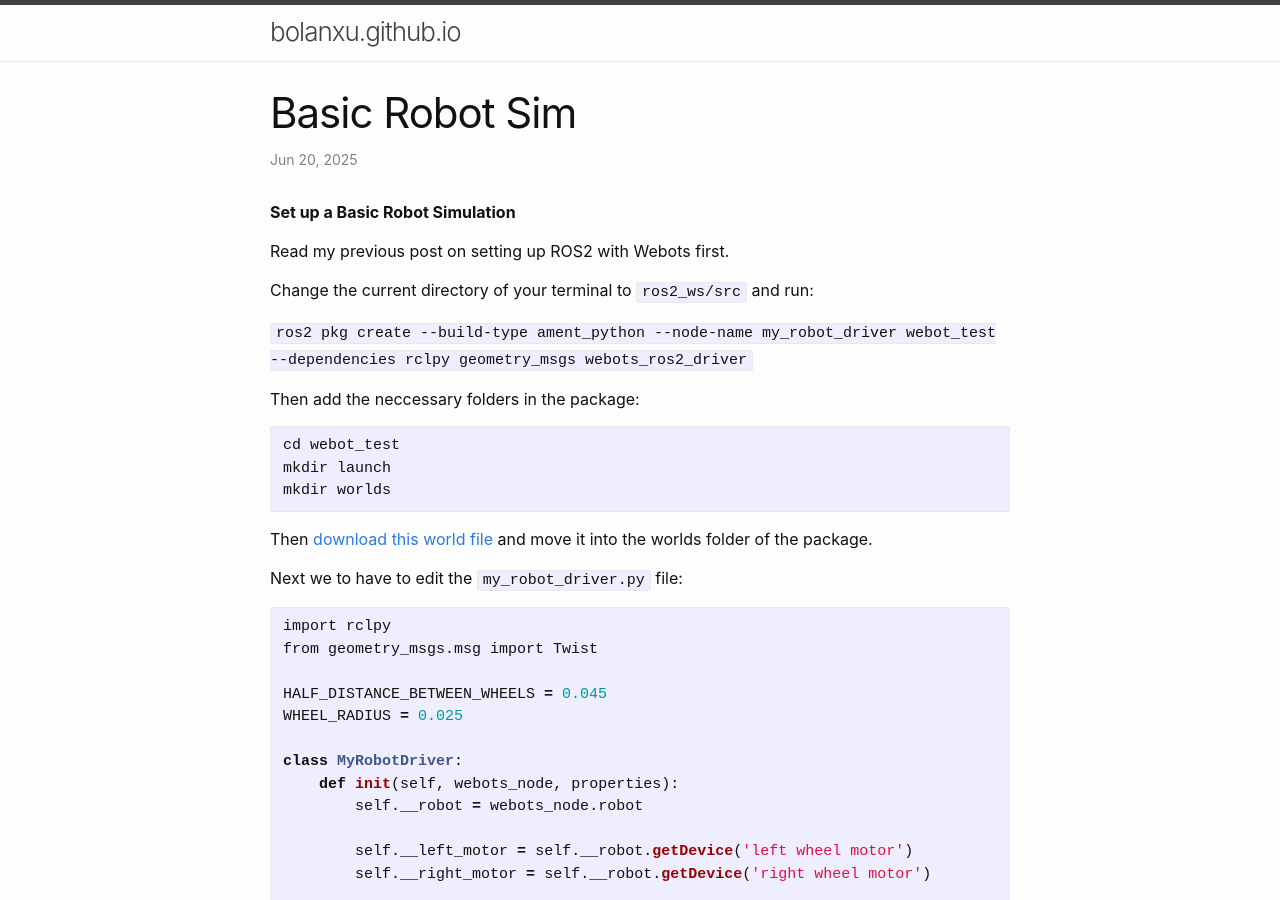
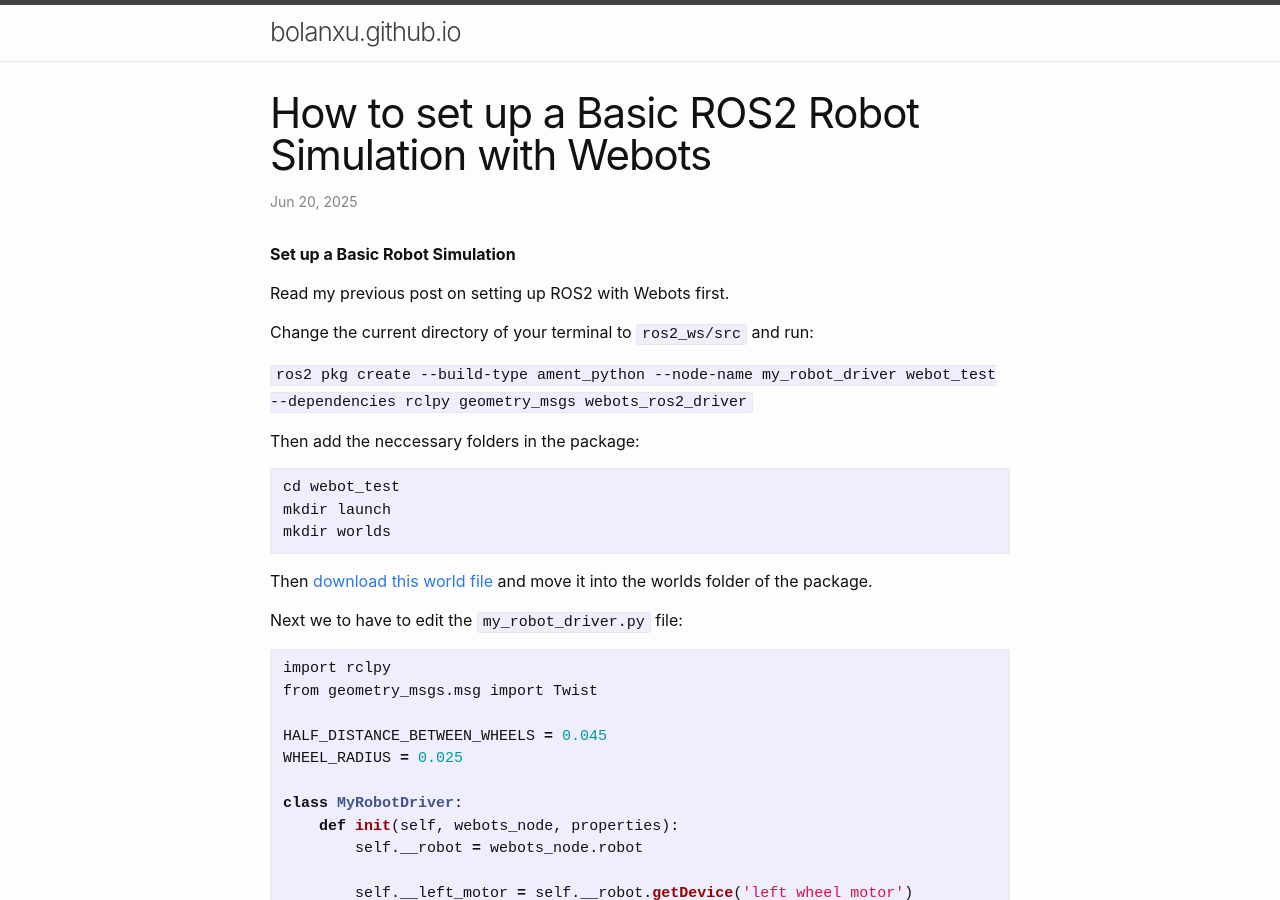
Before and after one commit to bolanxu/bolanxu.github.io, a Jekyll site: the page built from _posts/2025-06-20-basic-robot-sim.md, in a window 1280 px wide and 900 px high. Built offline with Jekyll 4.4.1, drawn with Linux system fonts in a browser that asks for light colours; our own code applies the rules of GitHub Pages for plain Markdown files.

Commit message:
Update 2025-06-20-basic-robot-sim.md

```diff
--- a/_posts/2025-06-20-basic-robot-sim.md
+++ b/_posts/2025-06-20-basic-robot-sim.md
@@ -1,3 +1,9 @@
+---
+layout: post
+title: "How to set up a Basic ROS2 Robot Simulation with Webots"
+categories: ROS
+---
+
 **Set up a Basic Robot Simulation**
 
 Read my previous post on setting up ROS2 with Webots first.
```
